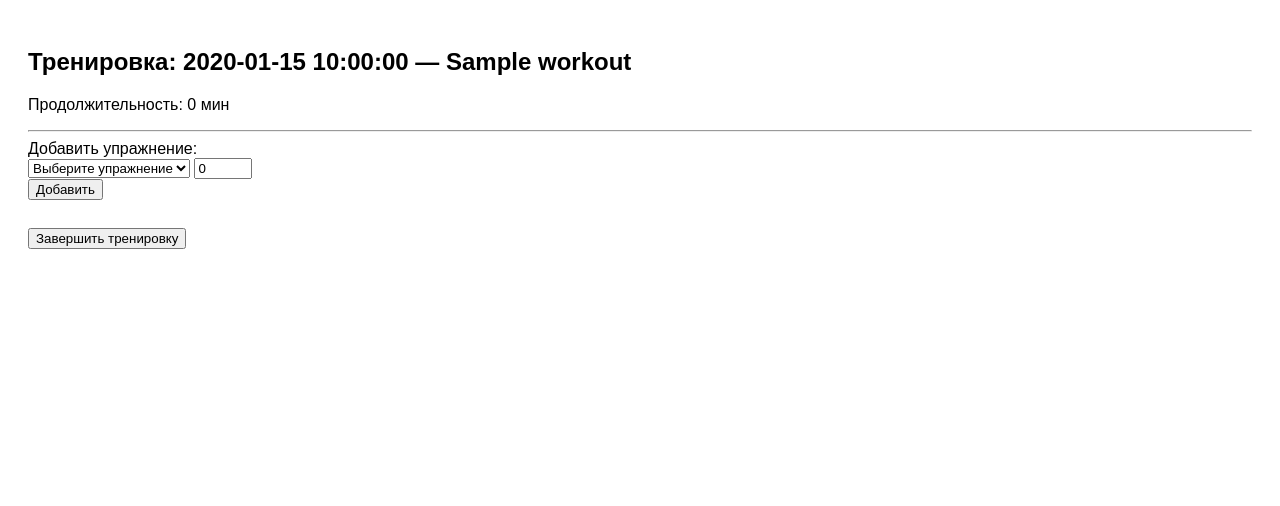
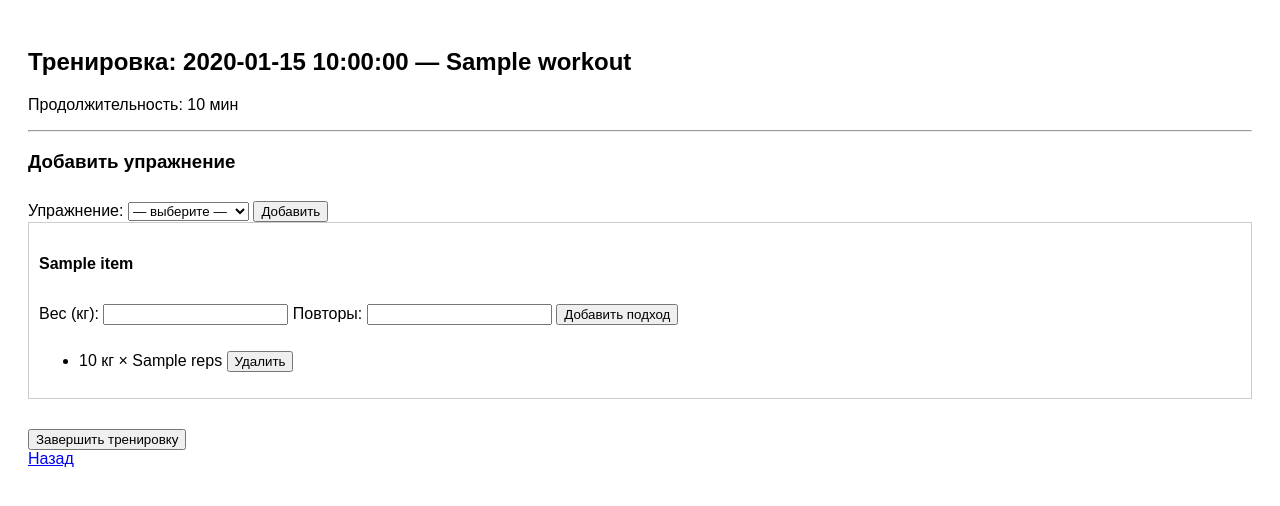
Before and after one commit to BigmasterSavage/gym_diary, a Flask app: template templates/active_training.html in a window 1280 px wide. Shown: the top 506 px of the page. Run offline with Flask 3, Linux system fonts and the light colour scheme; the template is opened without the code that fills it: most values are stand-ins (such as "Sample title", 1, 10 or a date in 2020); some libraries are stand-ins or nearby versions.

Commit message:
Update active_training.html

```diff
--- a/templates/active_training.html
+++ b/templates/active_training.html
@@ -8,158 +8,75 @@
             font-family: sans-serif;
             padding: 20px;
         }
-        .row {
-            display: flex;
-            align-items: flex-start;
-            gap: 40px;
-        }
-        .left-column {
-            flex: 0 0 300px;
-        }
-        .exercise-set {
+        .exercise-block {
             border: 1px solid #ccc;
             padding: 10px;
-            margin-bottom: 15px;
+            margin-bottom: 20px;
         }
-        .exercise-set label {
-            display: block;
-            margin: 5px 0 2px;
+        .set-row {
+            margin: 5px 0;
         }
-        .set-block {
-            margin-bottom: 10px;
-        }
-        button.small {
-            font-size: 12px;
-            margin-left: 5px;
-        }
-        #exercise-names {
+        button {
             margin-top: 10px;
-            font-style: italic;
         }
     </style>
 </head>
 <body>
 
 <h2>Тренировка: {{ workout.date }} — {{ workout.title }}</h2>
-<p>Продолжительность: <span id="timer">0 мин</span></p>
+<p>Продолжительность: {{ duration_minutes or 0 }} мин</p>
+
 <hr>
 
-<div class="row">
-    <div class="left-column">
-        <label>Добавить упражнение:</label>
-        <select id="exercise-select">
-            <option value="">Выберите упражнение</option>
-            {% for ex in exercises %}
-            <option value="{{ ex.id }}">{{ ex.name }}</option>
-            {% endfor %}
-        </select>
-        <input type="number" id="sets-count" value="0" min="0" max="20" style="width: 50px">
-        <button onclick="addExercise()">Добавить</button>
+<h3>Добавить упражнение</h3>
+<form method="post">
+    <input type="hidden" name="action" value="add_exercise">
+    <label>Упражнение:</label>
+    <select name="exercise_id" required>
+        <option value="">— выберите —</option>
+        {% for ex in exercises %}
+        <option value="{{ ex.id }}">{{ ex.name }}</option>
+        {% endfor %}
+    </select>
+    <button type="submit">Добавить</button>
+</form>
 
-        <div id="exercise-names"></div>
-    </div>
+{% for item in workout_exercises %}
+<div class="exercise-block">
+    <h4>{{ item.exercise_name }}</h4>
+    <form method="post">
+        <input type="hidden" name="action" value="add_set">
+        <input type="hidden" name="exercise_id" value="{{ item.exercise_id }}">
+        <label>Вес (кг):</label>
+        <input type="number" name="weight_kg" step="0.1" required>
+        <label>Повторы:</label>
+        <input type="number" name="reps" required>
+        <button type="submit">Добавить подход</button>
+    </form>
 
-    <div id="exercise-list" class="right-column"></div>
+    {% if item.sets %}
+    <ul>
+        {% for s in item.sets %}
+        <li class="set-row">
+            {{ s.weight_kg }} кг × {{ s.reps }}
+            <form method="post" style="display:inline">
+                <input type="hidden" name="action" value="delete_set">
+                <input type="hidden" name="set_id" value="{{ s.id }}">
+                <button type="submit">Удалить</button>
+            </form>
+        </li>
+        {% endfor %}
+    </ul>
+    {% endif %}
 </div>
+{% endfor %}
 
-<br>
-<button onclick="finishTraining()">Завершить тренировку</button>
+<form method="post">
+    <input type="hidden" name="action" value="finish">
+    <button type="submit">Завершить тренировку</button>
+</form>
 
-<script>
-    const workoutStart = new Date(); // время запуска страницы = начало тренировки
-    function updateTimer() {
-        const now = new Date();
-        const diffMs = now - workoutStart;
-        const minutes = Math.floor(diffMs / 60000);
-        document.getElementById("timer").textContent = `${minutes} мин`;
-    }
-    updateTimer();
-    setInterval(updateTimer, 60000);
-
-    let exerciseCounter = 0;
-
-    function addExercise() {
-        const exSelect = document.getElementById("exercise-select");
-        const exId = exSelect.value;
-        const exName = exSelect.options[exSelect.selectedIndex].text;
-        const sets = parseInt(document.getElementById("sets-count").value);
-        if (!exId) return alert("Выберите упражнение");
-
-        const namesList = document.getElementById("exercise-names");
-        const nameItem = document.createElement("div");
-        const nameId = `name-${exerciseCounter}`;
-        nameItem.id = nameId;
-        nameItem.textContent = `${exName} — ${sets} подход(ов)`;
-        namesList.appendChild(nameItem);
-
-        const container = document.getElementById("exercise-list");
-        const block = document.createElement("div");
-        const blockId = `exercise-${exerciseCounter++}`;
-
-        block.className = "exercise-set";
-        block.id = blockId;
-        block.innerHTML = `<strong>Упражнение ID: ${exId}</strong><div class="sets"></div>
-            <button class="small" onclick="addSet('${blockId}', '${nameId}')">+ подход</button>
-            <button class="small" onclick="removeExercise('${blockId}', '${nameId}')">Удалить упражнение</button>`;
-
-        container.appendChild(block);
-
-        const setsContainer = block.querySelector(".sets");
-        for (let i = 0; i < sets; i++) {
-            addSet(blockId, nameId);
-        }
-    }
-
-    function addSet(blockId, nameId) {
-        const setsContainer = document.querySelector(`#${blockId} .sets`);
-        const index = setsContainer.children.length + 1;
-
-        const setDiv = document.createElement("div");
-        setDiv.className = "set-block";
-        setDiv.innerHTML = `
-            <label>Подход ${index}</label>
-            Вес (кг): <input type="number" step="0.1">
-            Повторы: <input type="number">
-            <button class="small" onclick="this.parentElement.remove(); updateSetCount('${blockId}', '${nameId}')">Удалить</button>
-        `;
-        setsContainer.appendChild(setDiv);
-        updateSetCount(blockId, nameId);
-    }
-
-    function removeExercise(blockId, nameId) {
-        const block = document.getElementById(blockId);
-        const nameItem = document.getElementById(nameId);
-        if (block) block.remove();
-        if (nameItem) nameItem.remove();
-    }
-
-    function updateSetCount(blockId, nameId) {
-        const block = document.getElementById(blockId);
-        const nameItem = document.getElementById(nameId);
-        const count = block.querySelectorAll(".set-block").length;
-        const textParts = nameItem.textContent.split(" — ");
-        nameItem.textContent = `${textParts[0]} — ${count} подход(ов)`;
-    }
-
-    function finishTraining() {
-        const now = new Date();
-        const duration = Math.floor((now - workoutStart) / 60000);
-        fetch(`/finish/{{ workout.id }}`, {
-            method: 'POST',
-            headers: { 'Content-Type': 'application/json' },
-            body: JSON.stringify({ duration: duration })
-        }).then(res => {
-            if (res.ok) {
-                window.location.href = '/menu';
-            } else {
-                alert("Ошибка при завершении");
-            }
-        });
-    }
-</script>
+<a href="{{ url_for('menu') }}">Назад</a>
 
 </body>
 </html>
-
-</body>
-</html>
```
